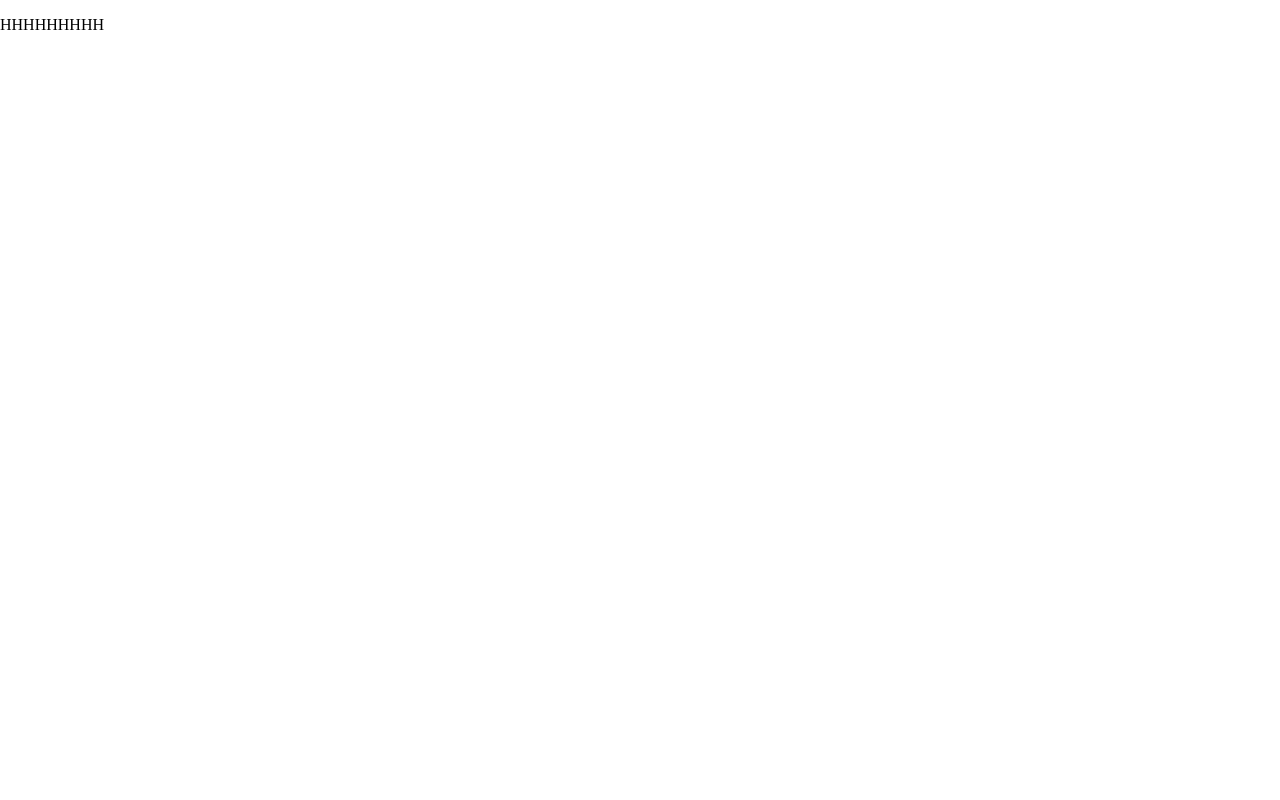
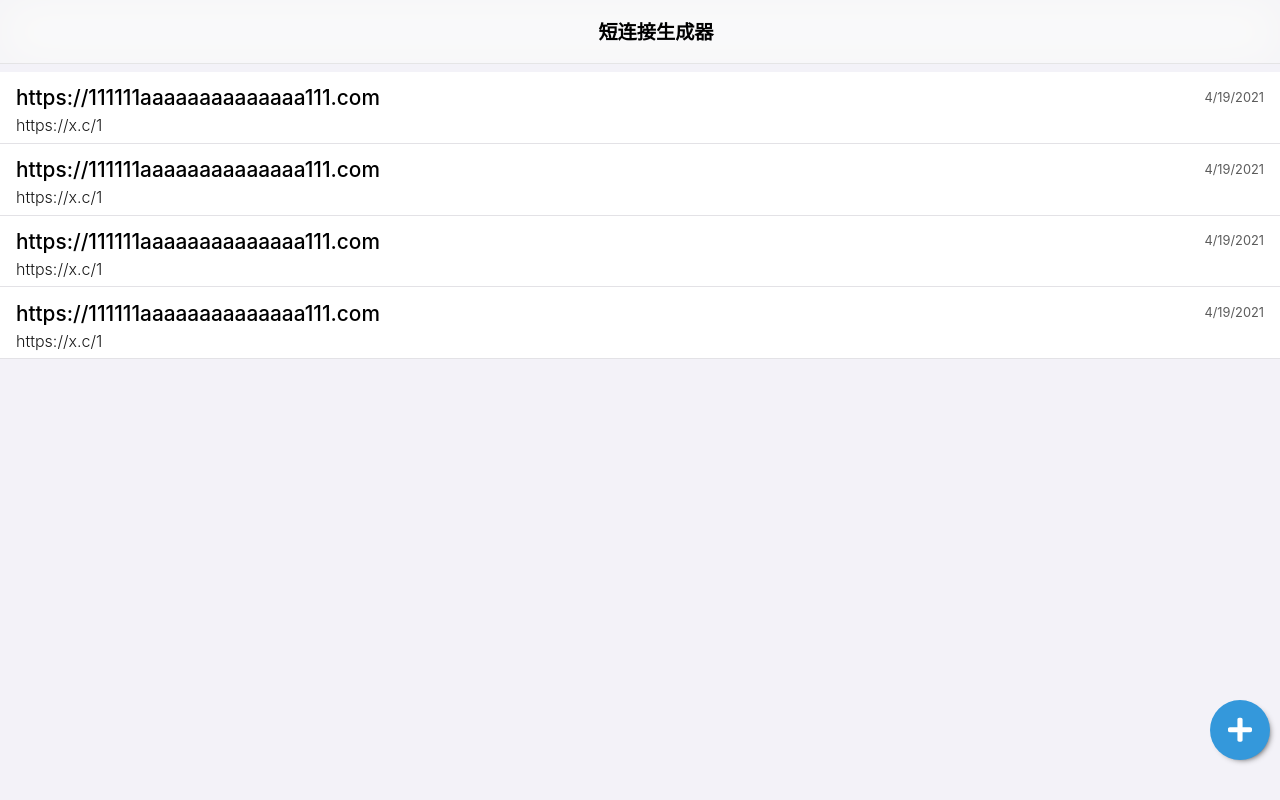
Before and after one commit to Innei/short-link-generator, a Vue app in the folder web/: page / in a window 1280 px wide. Built offline with nearby package versions, Linux system fonts and the light colour scheme.

Commit message:
feat: ui init

```diff
--- a/web/package.json
+++ b/web/package.json
@@ -7,6 +7,7 @@
     "serve": "vite preview"
   },
   "dependencies": {
+    "normalize.css": "8.0.1",
     "vue": "^3.0.5"
   },
   "devDependencies": {
--- a/web/src/App.vue
+++ b/web/src/App.vue
@@ -1,13 +1,46 @@
 <template>
-  <p>HHHHHHHHH</p>
-  <p>{{ data }}</p>
+  <Header />
+  <div class="padding"></div>
+  <List
+    :data="[
+      {
+        fullUrl: 'https://111111aaaaaaaaaaaaaa111.com',
+        uid: 1,
+        code: 'https://x.c/1',
+        createdAt: new Date(),
+      },
+      {
+        fullUrl: 'https://111111aaaaaaaaaaaaaa111.com',
+        uid: 2,
+        code: 'https://x.c/1',
+        createdAt: new Date(),
+      },
+      {
+        fullUrl: 'https://111111aaaaaaaaaaaaaa111.com',
+        uid: 3,
+        code: 'https://x.c/1',
+        createdAt: new Date(),
+      },
+      {
+        fullUrl: 'https://111111aaaaaaaaaaaaaa111.com',
+        uid: 4,
+        code: 'https://x.c/1',
+        createdAt: new Date(),
+      },
+    ]"
+  />
+  <FloatButton @click="handleAdd"></FloatButton>
 </template>
 
 <script lang="ts">
 import { defineComponent, ref } from 'vue'
-
+import 'normalize.css'
+import Header from './components/header.vue'
+import List from './components/list.vue'
+import FloatButton from './components/float-button.vue'
 export default defineComponent({
   name: 'App',
+  components: { Header, List, FloatButton },
   setup() {
     const data = ref('')
     window.bus.on('dispatch', (e) => {
@@ -15,6 +48,9 @@ export default defineComponent({
     })
     return {
       data,
+      handleAdd() {
+        console.log('add')
+      },
     }
   },
 })
@@ -25,5 +61,19 @@ html,
 body {
   margin: 0;
   padding: 0;
+  font-size: 16px;
+  font-family: -apple-system, BlinkMacSystemFont, 'Segoe UI', Roboto, Oxygen,
+    Ubuntu, Cantarell, 'Open Sans', 'Helvetica Neue', sans-serif;
+}
+
+body {
+  min-height: 100vh;
+  background-color: #f3f2f8;
 }
 </style>
+
+<style scoped>
+.padding {
+  padding-top: 3rem;
+}
+</style>
--- /dev/null
+++ b/web/src/components/float-button.vue
@@ -0,0 +1,55 @@
+<template>
+  <button @click="$emit('click')">
+    <svg
+      aria-hidden="true"
+      focusable="false"
+      data-prefix="fas"
+      data-icon="plus"
+      role="img"
+      xmlns="http://www.w3.org/2000/svg"
+      viewBox="0 0 448 512"
+      class="svg-inline--fa fa-plus fa-w-14 fa-3x"
+    >
+      <path
+        fill="currentColor"
+        d="M416 208H272V64c0-17.67-14.33-32-32-32h-32c-17.67 0-32 14.33-32 32v144H32c-17.67 0-32 14.33-32 32v32c0 17.67 14.33 32 32 32h144v144c0 17.67 14.33 32 32 32h32c17.67 0 32-14.33 32-32V304h144c17.67 0 32-14.33 32-32v-32c0-17.67-14.33-32-32-32z"
+        class=""
+      ></path>
+    </svg>
+  </button>
+</template>
+
+<script lang="ts">
+import { defineComponent } from 'vue'
+
+export default defineComponent({
+  name: 'float-btn',
+  emits: ['click'],
+})
+</script>
+
+<style scoped>
+button {
+  transition: all 0.5s;
+  position: fixed;
+  height: 60px;
+  width: 60px;
+  padding: 18px;
+  border-radius: 50%;
+  box-shadow: 3px 3px 6px -4px #333;
+  border: 0;
+  color: #fff;
+  background: #3498db;
+  display: flex;
+  align-items: center;
+  justify-content: center;
+  right: 10px;
+  bottom: 40px;
+}
+button:active {
+  opacity: 0.6;
+}
+button:focus {
+  outline: none;
+}
+</style>
--- /dev/null
+++ b/web/src/components/header.vue
@@ -0,0 +1,41 @@
+<template>
+  <header>
+    <h1>短连接生成器</h1>
+    <div class="seq"></div>
+  </header>
+</template>
+
+<script lang="ts">
+import { defineComponent } from '@vue/runtime-core'
+
+export default defineComponent({
+  name: 'header',
+})
+</script>
+
+<style scoped="">
+header {
+  height: 3rem;
+  width: 100%;
+  position: fixed;
+  top: 0;
+  backdrop-filter: blur(25px) saturate(150%) brightness(1.1);
+  background-color: hsla(0, 0%, 96%, 0.5);
+  padding: 0.5em 1em;
+  font-weight: bold;
+  text-align: center;
+  overflow: hidden;
+}
+h1 {
+  font-size: 1.2rem;
+}
+.seq {
+  height: 1px;
+  width: 300%;
+  background: #bbb;
+  transform: scaleY(0.3);
+  margin: 0 -99px;
+  position: absolute;
+  bottom: 0;
+}
+</style>
--- /dev/null
+++ b/web/src/components/item.vue
@@ -0,0 +1,92 @@
+<template>
+  <div class="root" tabindex="0" role="link">
+    <div class="header">
+      <h2>{{ fullUrl }}</h2>
+      <time>
+        {{ formatDate(createdAt) }}
+      </time>
+    </div>
+    <div class="short">{{ shortUrl }}</div>
+  </div>
+
+  <div class="seq"></div>
+</template>
+
+<script lang="ts">
+import { defineComponent } from 'vue'
+
+export default defineComponent({
+  name: 'item',
+  props: {
+    fullUrl: {
+      type: String,
+      required: true,
+    },
+    shortUrl: {
+      type: String,
+      required: true,
+    },
+    createdAt: {
+      type: Date,
+      required: true,
+    },
+  },
+  setup() {
+    function formatDate(date: string | Date) {
+      date = new Date(date)
+      return Intl.DateTimeFormat().format(date)
+    }
+
+    return {
+      formatDate,
+    }
+  },
+})
+</script>
+
+<style scoped="">
+.root {
+  background: #fff;
+  padding: 0.5em 1em;
+}
+.root:focus {
+  outline: 0;
+}
+.root:focus,
+.root:active {
+  background-color: rgba(238, 238, 238, 0.363);
+}
+.header {
+  display: flex;
+  justify-content: space-between;
+  align-items: center;
+}
+.header h2 {
+  flex-basis: calc(100% - 8rem);
+  flex-shrink: 1;
+  overflow: hidden;
+  text-overflow: ellipsis;
+}
+time {
+  color: #333;
+  opacity: 0.8;
+  font-size: 0.8em;
+}
+.seq {
+  height: 1px;
+  width: 100%;
+  background: #bbb;
+  transform: scaleY(0.3);
+}
+
+h2 {
+  margin: 0.3em 0;
+  font-weight: 500;
+  font-size: 1.3rem;
+}
+
+.short {
+  opacity: 0.9;
+  font-weight: 300;
+}
+</style>
--- /dev/null
+++ b/web/src/components/list.vue
@@ -0,0 +1,41 @@
+<template>
+  <div class="root">
+    <ul>
+      <Item
+        :full-url="item.fullUrl"
+        :short-url="item.code"
+        :created-at="item.createdAt"
+        v-for="item in data"
+        :key="item.uid"
+      />
+    </ul>
+  </div>
+</template>
+
+<script lang="ts">
+import { defineComponent, PropType } from 'vue'
+import { UrlModel } from '../models'
+import Item from './item.vue'
+export default defineComponent({
+  components: {
+    Item,
+  },
+  name: 'list',
+  props: {
+    data: {
+      type: (Array as any) as PropType<UrlModel[]>,
+      required: true,
+    },
+  },
+})
+</script>
+
+<style scoped="">
+ul {
+  margin: 0;
+  padding: 0;
+}
+.root {
+  margin-top: 1.5em;
+}
+</style>
--- /dev/null
+++ b/web/src/constants/event.ts
@@ -0,0 +1,6 @@
+enum EventType {
+  DISPATCH = 'DISPATCH',
+  FETCH_ALL = 'FETCH_ALL',
+  APPEND = 'APPEND',
+  REMOVE = 'REMOVE',
+}
--- /dev/null
+++ b/web/src/models/index.ts
@@ -0,0 +1,6 @@
+export interface UrlModel {
+  uid: number
+  fullUrl: string
+  code: string
+  createdAt: Date
+}
```
Also changed, not shown: 2 other files (tests, documents, lock files or other folders).
